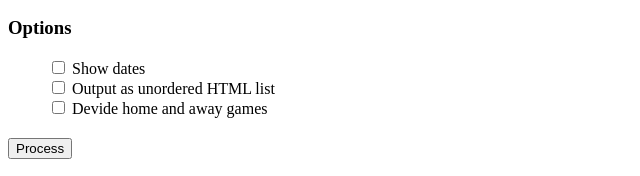
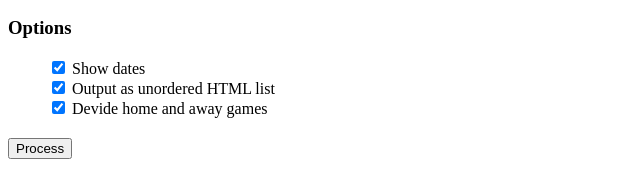
Before and after one commit to ccplatz/game-data-processor, a website: page app/index.html in a window 1280 px wide. Shown: the part 423-599 px from the top of the page, 0-640 px from the left. Drawn offline with Linux system fonts and the light colour scheme.

Commit message:
set all options as default

```diff
--- a/app/index.html
+++ b/app/index.html
@@ -18,15 +18,15 @@
         <h3>Options</h3>
         <ul>
             <li>
-                <input type="checkbox" name="showDates" id="showDates" />
+                <input type="checkbox" name="showDates" id="showDates" checked />
                 <label for="showDates">Show dates</label>
             </li>
             <li>
-                <input type="checkbox" name="htmlList" id="htmlList" />
+                <input type="checkbox" name="htmlList" id="htmlList" checked />
                 <label for="htmlList">Output as unordered HTML list</label>
             </li>
             <li>
-                <input type="checkbox" name="devideHomeAndAway" id="devideHomeAndAway" />
+                <input type="checkbox" name="devideHomeAndAway" id="devideHomeAndAway" checked />
                 <label for="devideHomeAndAway">
                     Devide home and away games
                 </label>
```
